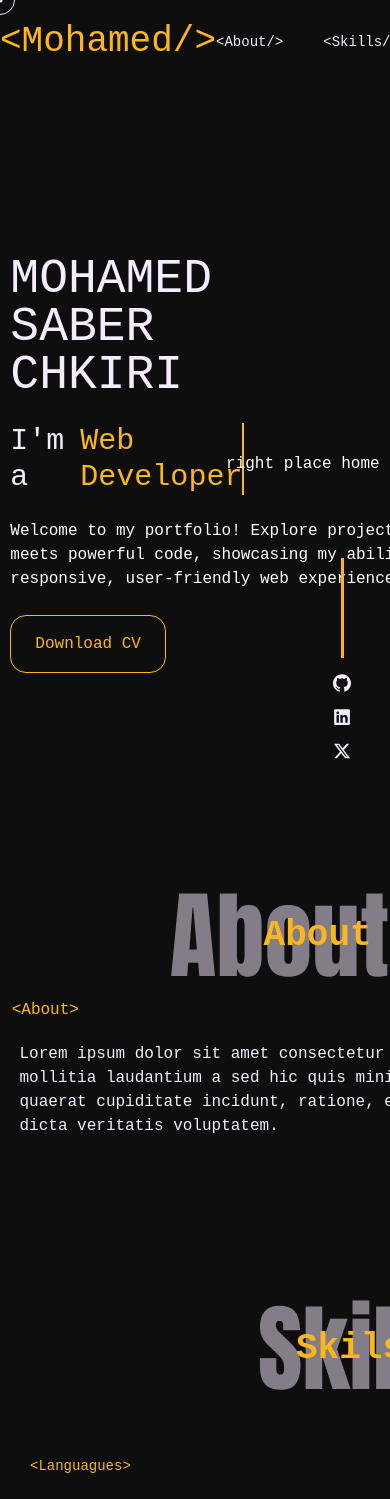
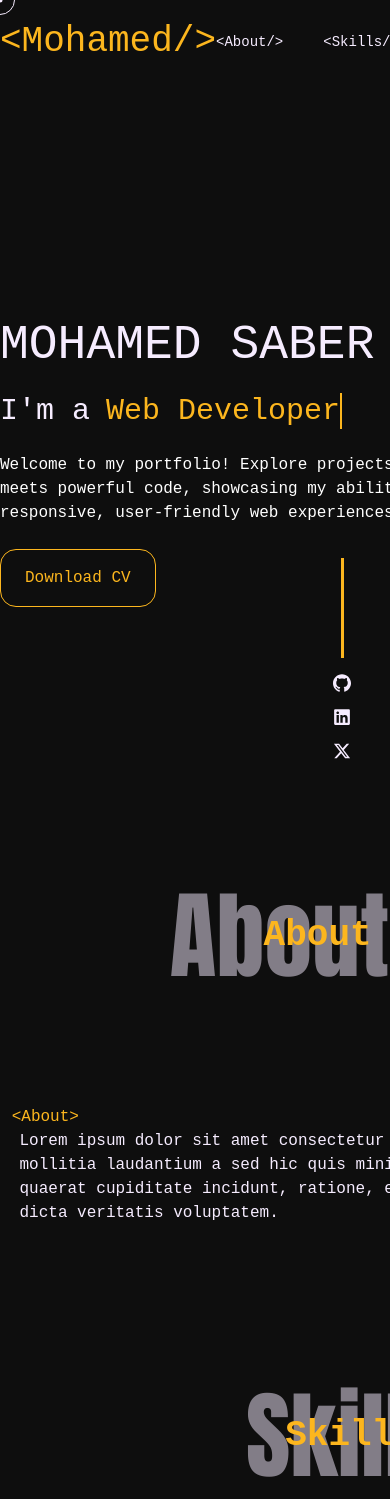
Before and after one commit to MohamedSaberChkiri/portfolio, a React (Vite) app: page / in a window 390 px wide. Shown: the top 1499 px of the page. Built offline with nearby package versions, Linux system fonts and the light colour scheme; a web font is replaced by a local one.

Commit message:
working on responsivity and design of home page

```diff
--- a/src/App.css
+++ b/src/App.css
@@ -11,3 +11,8 @@ body {
   font-style: normal;
   cursor: none;
 }
+
+.homeright {
+
+    background: url(./assets/website-creator-animate.svg);
+}
--- a/src/components/AboutMe.tsx
+++ b/src/components/AboutMe.tsx
@@ -4,7 +4,7 @@ function AboutMe() {
   return (
     <div className="flex-col gap-[3vh] text-[color:var(--white-color)] my-[50px] w-[700px] mx-auto">
       <TitleView title="About Me" />
-      <span className="text-[color:var(--orange-color)] ml-[3vw] flex my-5">
+      <span className="text-[color:var(--orange-color)] ml-[3vw] flex mt-[15vh]">
         {"<About>"}
       </span>
       <p className="ml-[5vw]">
--- a/src/components/Footer.tsx
+++ b/src/components/Footer.tsx
@@ -2,7 +2,7 @@ function Footer() {
   return (
     <div className="text-[color:var(--white-color)] flex items-center justify-around w-full h-[10vh]">
       <p>Built with by Mohamed Saber Chkiri</p>
-      <p>Thanks for Visting</p>
+      <p>No ads, no tracking. Enjoy your day!</p>
       <p>Copyright 2024</p>
     </div>
   );
--- a/src/components/HomeLeft.tsx
+++ b/src/components/HomeLeft.tsx
@@ -2,7 +2,7 @@ import TextSwap from "./HomeTextSwap";
 
 function HomeLeft() {
   return (
-    <div className="flex flex-col items-start gap-6 justify-center h-[70vh] w-[50%]">
+    <div className="flex flex-col items-start gap-6 justify-center h-[70vh]">
       <div className="text-[color:var(--white-color)] text-5xl">
         MOHAMED SABER CHKIRI
       </div>
--- a/src/components/HomeRight.tsx
+++ b/src/components/HomeRight.tsx
@@ -1,7 +1,14 @@
 function HomeRight() {
   return (
-    <div className="relative h-[70vh] flex items-center justify-center">
-      <div className="text-white">right place home</div>
+    <div className="relative h-[70vh] w-[40%] flex items-center justify-left">
+      <div className="text-white w-[500px] h-[500px] homeright">
+
+      {/*https://de.freepik.com/vektoren-kostenlos/illustration-des-website-ersteller-konzepts_9933427.htm#fromView=search&page=8&position=24&uuid=9397f557-e1c9-4361-933b-9c7b2644f6f9 */}
+
+
+
+
+      </div>
     </div>
   );
 }
--- a/src/components/Skills.tsx
+++ b/src/components/Skills.tsx
@@ -13,7 +13,7 @@ import TitleView from "./TitleView";
 function Skills() {
   return (
     <div className="flex items-center gap-16 justify-center flex-col w-[700px] mx-auto  mt-[20vh] ">
-      <TitleView title="Skils" />
+      <TitleView title="Skills" />
       <Skilles
         stack={Languages}
         openTag="<Languagues>"
```
Also changed, not shown: src/assets/website-creator-animate.svg (added).
